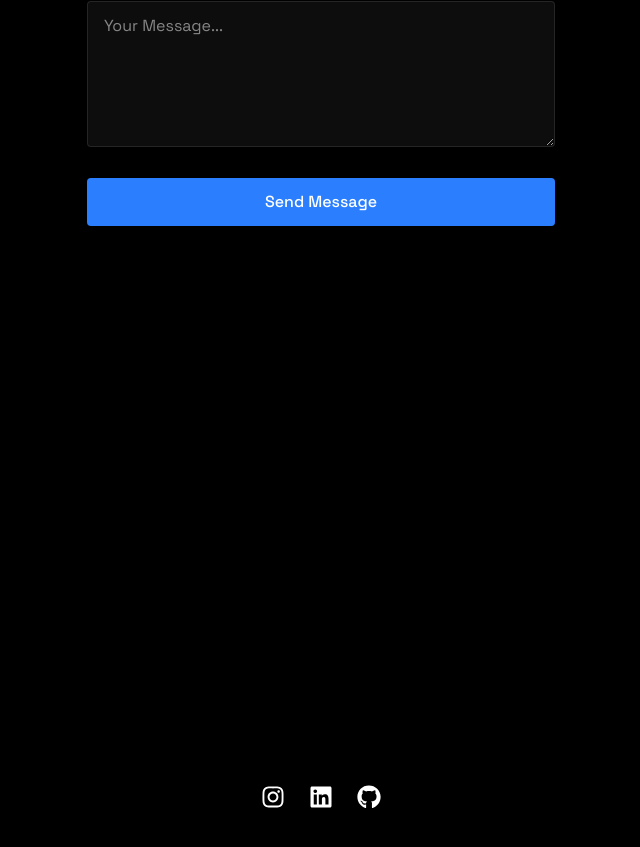
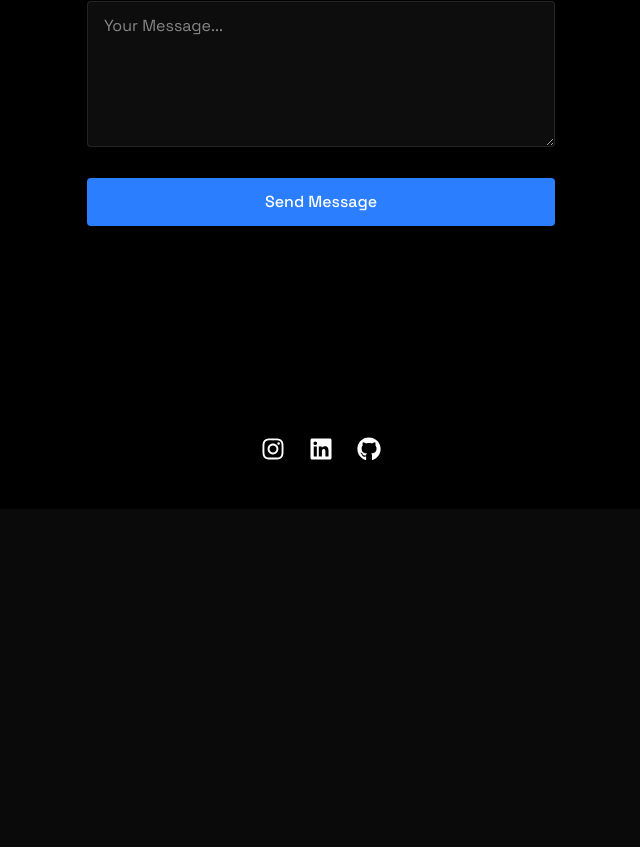
Before and after one commit to rajatava06/MyPortfolio, a React (Vite) app: page / in a window 1280 px wide. Shown: the part 2823-3670 px from the top of the page, without its empty margins (319-959 px from the left). After the commit the page ends 3332 px from the top, so only its background shows below. Built offline with nearby package versions, Linux system fonts and the light colour scheme.

Commit message:
secondcommit

```diff
--- a/src/components/sections/Social.jsx
+++ b/src/components/sections/Social.jsx
@@ -4,13 +4,17 @@ import { FaInstagram, FaLinkedin, FaGithub } from "react-icons/fa";
 
 export const Social = () => {
   return (
-     <section
-      id="social"
-      className="min-h-screen flex items-center justify-center py-20"
-    >
+
+
 
     <RevealOnScroll>
-    <div className="flex justify-center space-x-6 mt-8 pb-12 text-white text-2xl">
+
+
+    <div id="social"
+
+       className="flex justify-center space-x-6 mt-8 pb-12 text-white text-2xl"
+       >
+
       <a
         href="https://instagram.com/"
         target="_blank"
@@ -40,6 +44,5 @@ export const Social = () => {
       </a>
     </div>
     </RevealOnScroll>
-    </section>
   );
 };
```
